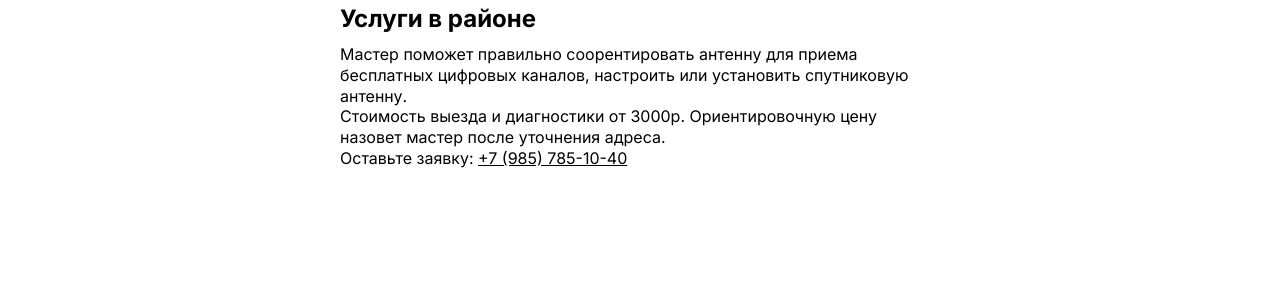
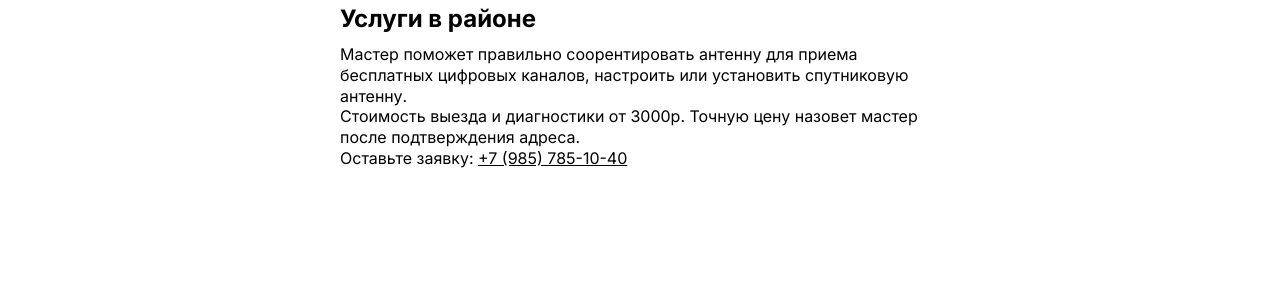
Before and after one commit to dmtaldom/dmtaldom.github.io, a Jekyll site: the page built from dubna.md, in a window 1280 px wide. Shown: the part 989-1289 px from the top of the page. Built offline with Jekyll 4.4.1, drawn with Linux system fonts in a browser that asks for light colours.

Commit message:
точную цену назовет

```diff
--- a/dubna.md
+++ b/dubna.md
@@ -36,7 +36,7 @@ permalink: /dubna/
 
             <p class="own-hands__text">
                 Стоимость выезда и диагностики от 3000р.
-                Ориентировочную цену назовет мастер после уточнения адреса.
+                Точную цену назовет мастер после подтверждения адреса.
             </p>
 
             <p class="own-hands__text">
```
Also changed, not shown: dmitrov.md (+1 -1 lines), taldom.md (+1 -1 lines).
